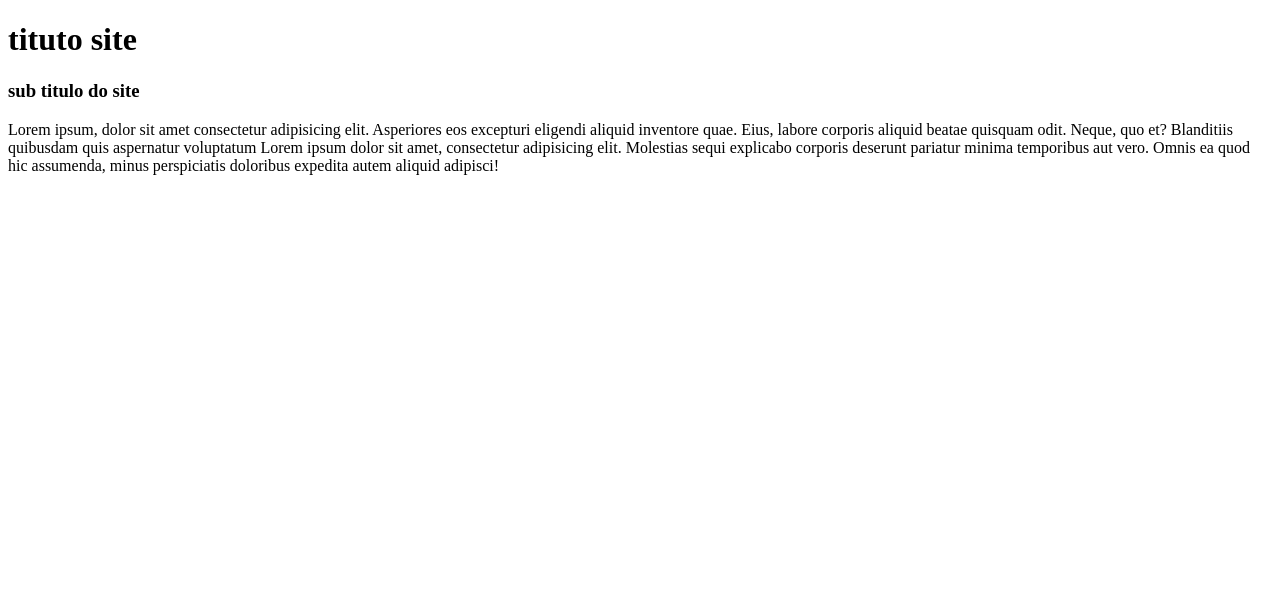
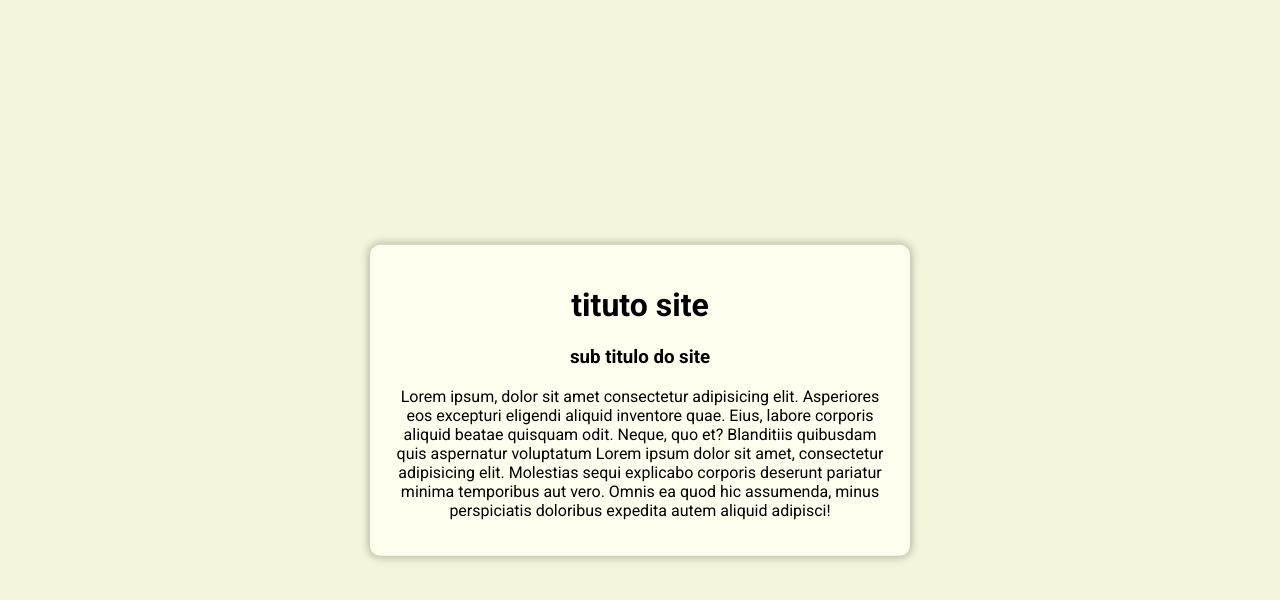
Before and after one commit to kleydsonFernandes/projeto-fork, a plain HTML site: page index.html in a window 1280 px wide. Drawn offline with Linux system fonts and the light colour scheme.

Commit message:
criado o estilo da página

```diff
--- /dev/null
+++ b/css/style.css
@@ -0,0 +1,20 @@
+*{
+    font-family: "Roboto";
+}
+
+body{
+    background-color: beige;
+}
+
+main{
+    width: 500px;
+    text-align: center;
+    background-color: ivory;
+    border-radius: 10px;
+    padding: 20px;
+    box-shadow: 0px 0px 10px 1px rgba(0, 0, 0, 0.3);
+    position: absolute;
+    top: 50%;
+    left: 50%;
+    transform: translate(-50%,-50%);
+}
--- a/index.html
+++ b/index.html
@@ -3,6 +3,10 @@
 <head>
     <meta charset="UTF-8">
     <meta name="viewport" content="width=device-width, initial-scale=1.0">
+    <link rel="stylesheet" href="css/style.css">
+    <link rel="preconnect" href="https://fonts.googleapis.com">
+    <link rel="preconnect" href="https://fonts.gstatic.com" crossorigin>
+    <link href="https://fonts.googleapis.com/css2?family=Roboto:ital,wght@0,100;0,300;0,400;0,500;0,700;0,900;1,100;1,300;1,400;1,500;1,700;1,900&display=swap" rel="stylesheet">
     <title>Document</title>
 </head>
 <body>
```
